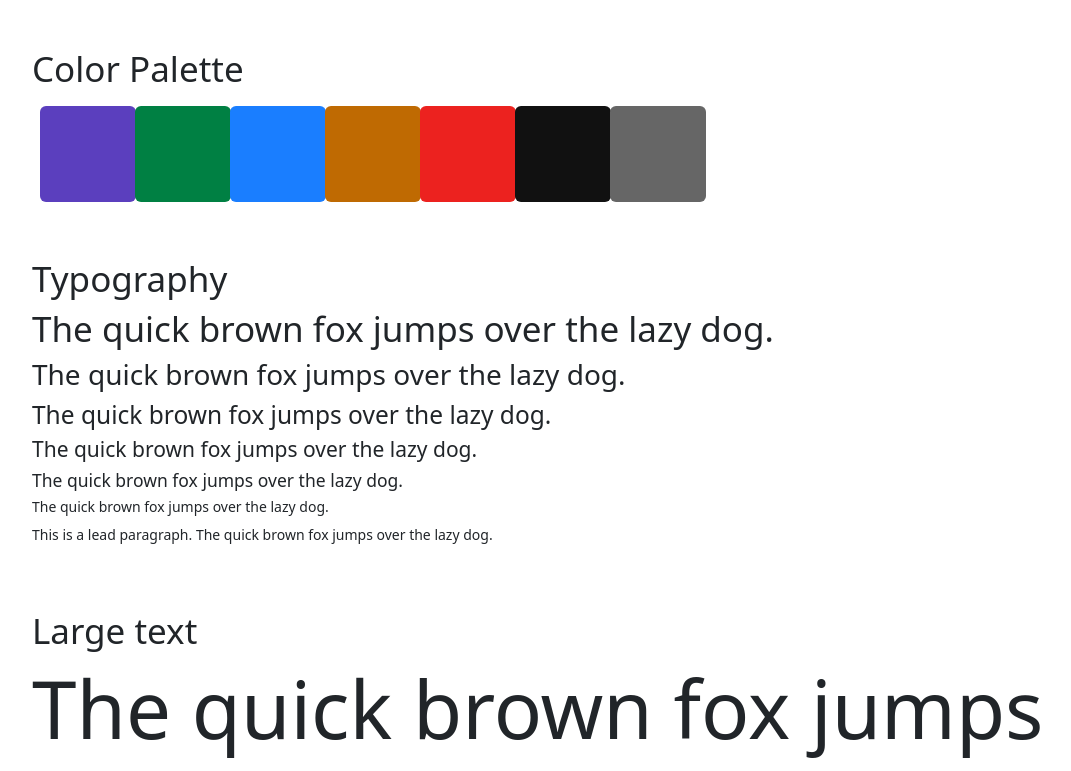
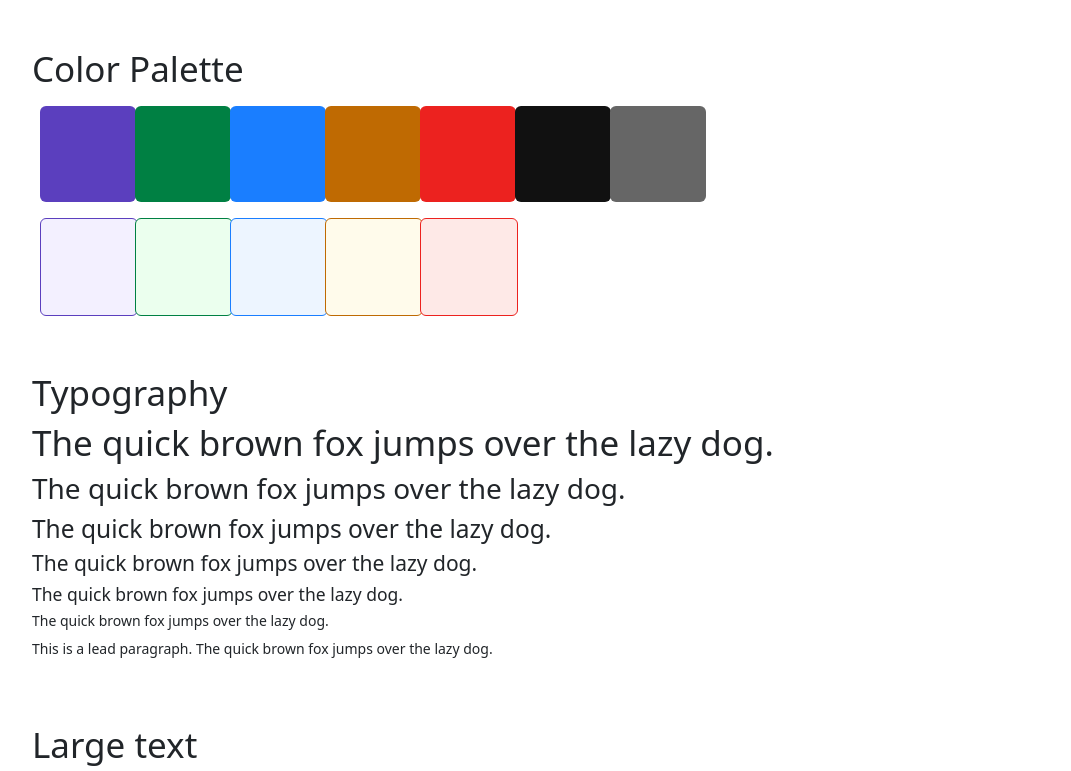
Before and after one commit to dheerajarora1997/basic-setup, a Next.js app: page /styleguide in a window 1280 px wide. Shown: the top 771 px of the page, without its empty margins (50-1121 px from the left). Built offline with nearby package versions, Linux system fonts and the light colour scheme.

Commit message:
style: enhance pagination component with margin and improve style guide layout

```diff
--- a/src/app/DesignComponents/ControlledTable.tsx
+++ b/src/app/DesignComponents/ControlledTable.tsx
@@ -171,7 +171,7 @@ export default function ControlledTable({
                         </div>
                         <div className="">
                             <nav aria-label="Page navigation">
-                                <ul className="pagination">
+                                <ul className="pagination m-0">
                                     <li className="page-item"><button onClick={() => prevBtnClicked()}
                                         disabled={!tableInstance.getCanPreviousPage()}
                                         type="button" className="page-link mx-1">Back</button></li>
--- a/src/app/styleguide/page.tsx
+++ b/src/app/styleguide/page.tsx
@@ -164,6 +164,23 @@ export default function StyleGuide() {
                 </div>
                 <div className="col-1">
                     <div className="p-5 m-2 bg-transparent rounded"></div>
+                </div>
+                <div className="col-12"></div>
+                <div className="col-1">
+                    <div className="p-5 m-2 bg-light-primary border border-primary rounded"></div>
+                </div>
+                <div className="col-1">
+                    <div className="p-5 m-2 bg-light-success border border-success rounded"></div>
+
+                </div>
+                <div className="col-1">
+                    <div className="p-5 m-2 bg-light-info border border-info rounded"></div>
+                </div>
+                <div className="col-1">
+                    <div className="p-5 m-2 bg-light-warning border border-warning rounded"></div>
+                </div>
+                <div className="col-1">
+                    <div className="p-5 m-2 bg-light-danger border border-danger rounded"></div>
                 </div>
             </div>
             <div className="row my-5">
```
